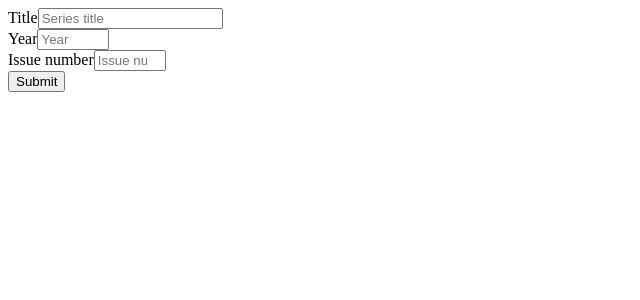
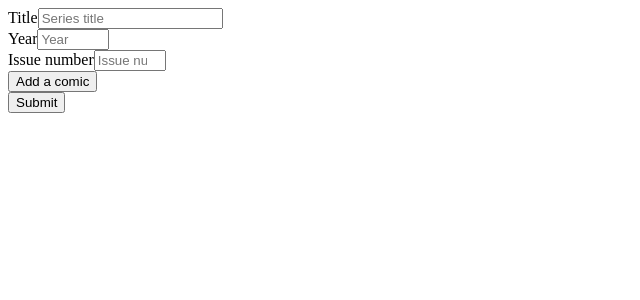
Before and after one commit to zonagilreath/ComicsReader, a React app: page / in a window 1280 px wide. Shown: the top 300 px of the page, without its empty margins (0-640 px from the left). Built offline with nearby package versions, Linux system fonts and the light colour scheme; the HTML template or start-up script is replaced by a standard one.

Commit message:
forms working

```diff
--- a/client/src/components/Page.jsx
+++ b/client/src/components/Page.jsx
@@ -9,19 +9,8 @@ import {
 } from "react-image-magnifiers";
 
 
-
-
-const divStyle = {
-  width: '35%'
-}
-const containerStyle = {
-  overflow: 'visible'
-}
-
 export default function Page(props){
-  console.log('Page was called');
   return (
-    <div style={divStyle}>
     <GlassMagnifier
       style={{overflow: 'visible'}}
       magnifierBorderSize={1}
@@ -33,6 +22,5 @@ export default function Page(props){
       imageSrc={'/content/' + props.oid + '.jpg'}
       imageAlt="Example"
     />
-    </div>
   )
 }
--- a/client/src/components/PostForm.jsx
+++ b/client/src/components/PostForm.jsx
@@ -49,9 +49,16 @@ export default function PostForm(props){
             <Form.Control name="files" type="file" multiple/>
           </Form.Group>
         </Col>
-        <Col></Col>
         <Col>
-          <Button variant="primary" type="submit">
+          <Button
+              variant="secondary"
+              type="button"
+              onClick={this.props.backToSearch}>
+              Back to search
+            </Button>
+        </Col>
+        <Col>
+          <Button variant="secondary" type="submit">
             Submit
           </Button>
         </Col>
--- a/client/src/components/SearchForm.jsx
+++ b/client/src/components/SearchForm.jsx
@@ -38,6 +38,7 @@ export default class PostForm extends React.Component{
   }
 
   render() {
+    console.log(this.props.addComicButton);
     return (
       <Form onSubmit={this.submitSearch}>
         <Row>
@@ -77,9 +78,17 @@ export default class PostForm extends React.Component{
           </Col>
         </Row>
         <Row>
-          <Col></Col><Col></Col>
           <Col>
-            <Button variant="primary" type="submit">
+            <Button
+              variant="secondary"
+              type="button"
+              onClick={this.props.addComicButton}>
+              Add a comic
+            </Button>
+          </Col>
+          <Col></Col>
+          <Col>
+            <Button variant="secondary" type="submit">
               Submit
             </Button>
           </Col>
--- a/client/src/components/ViewList.jsx
+++ b/client/src/components/ViewList.jsx
@@ -1,15 +1,16 @@
 import React, {Component} from 'react';
 import LazyLoad from 'react-lazyload';
+import Container from 'react-bootstrap/Container'
 import Page from './Page.jsx'
 
 export default function PageViewList(props){
   return (
-    <div>
+    <Container>
       {props.oids.map((oid, idx) =>(
         <LazyLoad key={'page_' + idx} offset={100} once>
           <Page oid={oid} />
         </LazyLoad>
       ))}
-    </div>
+    </Container>
   )
 }
--- a/client/src/index.jsx
+++ b/client/src/index.jsx
@@ -4,15 +4,6 @@ import PageViewList from './components/ViewList.jsx';
 import PostForm from './components/PostForm.jsx';
 import SearchForm from './components/SearchForm.jsx';
 import SearchResults from './components/SearchResults.jsx';
-// const json = '[{"pageoid":16549},{"pageoid":16550},{"pageoid":16551},{"pageoid":16552},{"pageoid":16553},{"pageoid":16554},{"pageoid":16555},{"pageoid":16556},{"pageoid":16557},{"pageoid":16558},{"pageoid":16559},{"pageoid":16560},{"pageoid":16561},{"pageoid":16562},{"pageoid":16563},{"pageoid":16564},{"pageoid":16565},{"pageoid":16566},{"pageoid":16567},{"pageoid":16568},{"pageoid":16569},{"pageoid":16570},{"pageoid":16571},{"pageoid":16572}]'
-
-// const oids = JSON.parse(json).map(oidObj => oidObj.pageoid)
-
-const divStyle = {
-  width: '100%',
-  textAlign: 'center',
-  paddingTop: '80px'
-}
 
 class App extends React.Component{
   constructor(props){
@@ -25,6 +16,7 @@ class App extends React.Component{
     }
     this.receiveSearchResults = this.receiveSearchResults.bind(this);
     this.selectComic = this.selectComic.bind(this);
+    this.addComicButton = this.addComicButton.bind(this);
   }
 
   receiveSearchResults(data){
@@ -43,6 +35,11 @@ class App extends React.Component{
     })
   }
 
+  addComicButton(){
+    console.log('button clicked');
+    this.setState({userMakingPost: true})
+  }
+
   render(){
     return(
       <React.Fragment>
@@ -56,9 +53,15 @@ class App extends React.Component{
         <PageViewList oids={this.state.oids} />
       ) : (null)}
       {this.state.userMakingPost ? (
-        <PostForm submitPost={this.submitPost} />
-      ) : (null)}
-      <SearchForm receiveSearchResults={this.receiveSearchResults} />
+        <PostForm
+          submitPost={this.submitPost}
+        />
+      ) : (
+        <SearchForm
+          addComicButton={this.addComicButton}
+          receiveSearchResults={this.receiveSearchResults}
+          />
+      )}
       </React.Fragment>
     )
   }
```
Also changed, not shown: 2 other files (tests, documents, lock files or other folders). Lines whose indentation alone changed are shown as unchanged.
